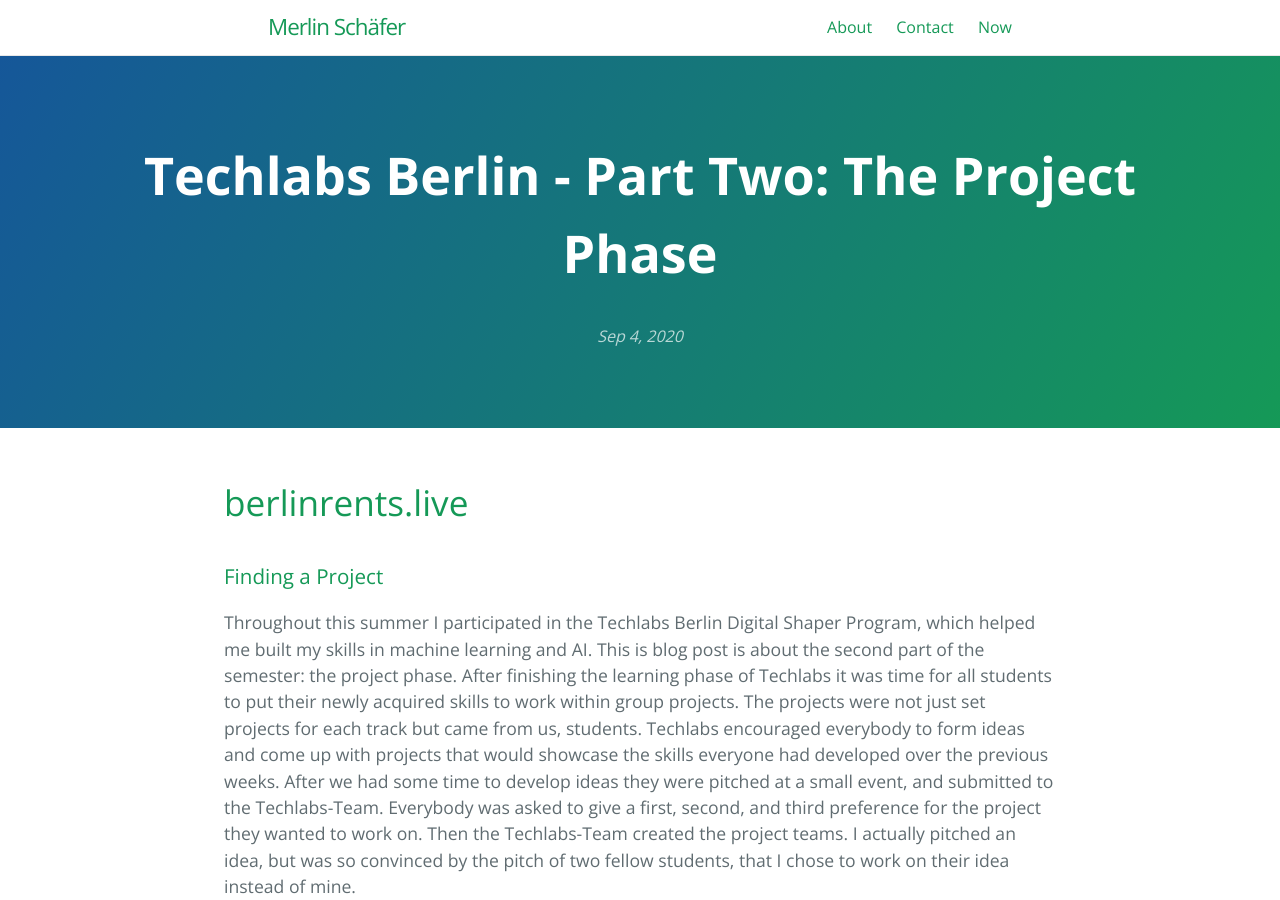
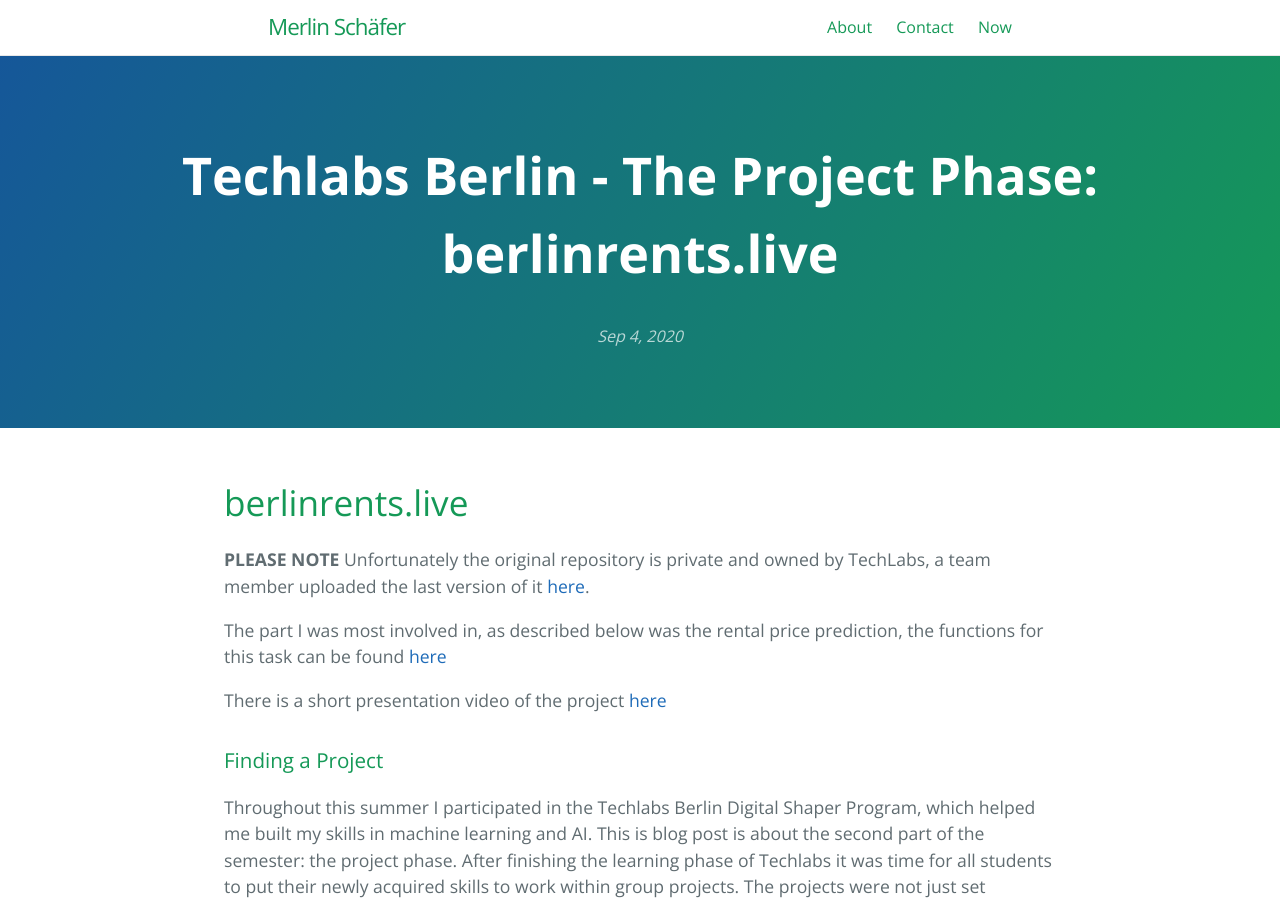
Before and after one commit to MerlinSchaefer/MerlinSchaefer.github.io, a Jekyll site: the page built from _posts/2020-09-05-techlabs_part2.md, in a window 1280 px wide and 900 px high. Built offline with Jekyll 4.4.1, drawn with Linux system fonts in a browser that asks for light colours.

Commit message:
update berlin rents

```diff
--- a/_posts/2020-09-05-techlabs_part2.md
+++ b/_posts/2020-09-05-techlabs_part2.md
@@ -1,12 +1,19 @@
 ---
 layout: post
-title:  "Techlabs Berlin - Part Two: The Project Phase"
+title:  "Techlabs Berlin - The Project Phase: berlinrents.live"
 date: 2020-09-04 18:00:13 +0200
 categories: Projects
 ---
 
 berlinrents.live
 ====================
+
+**PLEASE NOTE** Unfortunately the original repository is private and owned by TechLabs, a team member uploaded the last version of it [here](https://github.com/livecitylab).
+
+The part I was most involved in, as described below was the rental price prediction, the functions for this task can be found [here](https://github.com/livecitylab/brl-flask)
+
+There is a short presentation video of the project [here](https://drive.google.com/file/d/1R88lCPdal0uvbl1-JQneimi3uL7Mt173/view?usp=sharing)
+
 
 ### Finding a Project
 
```
